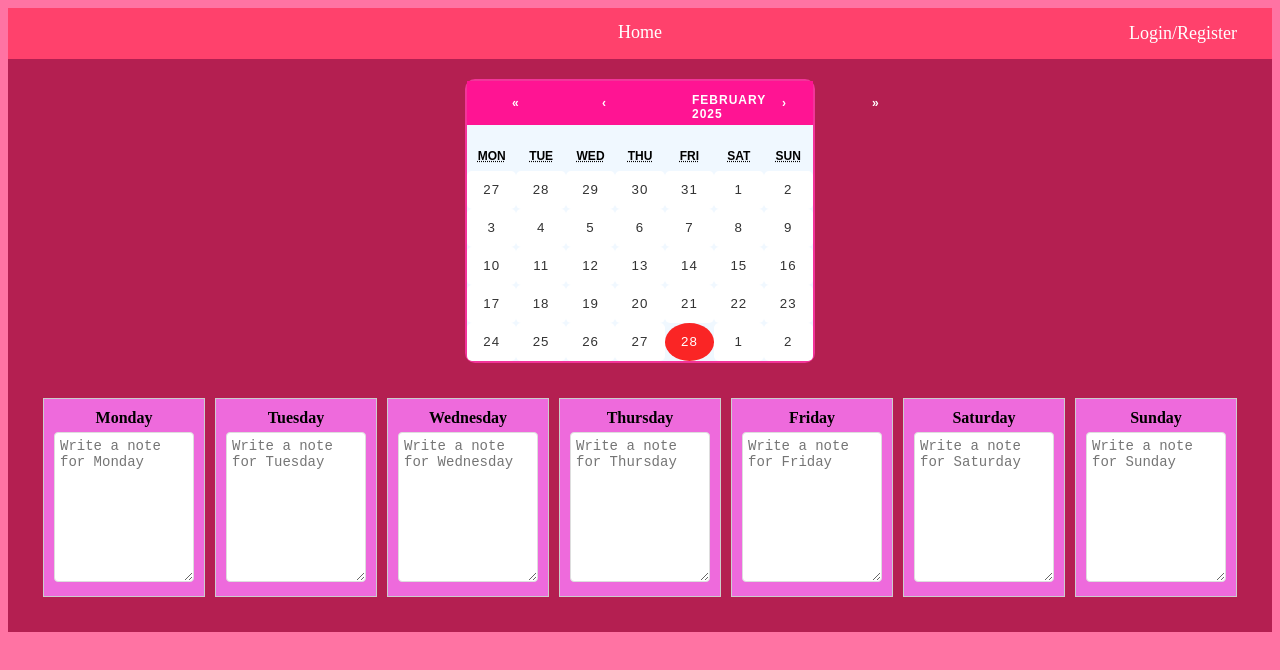
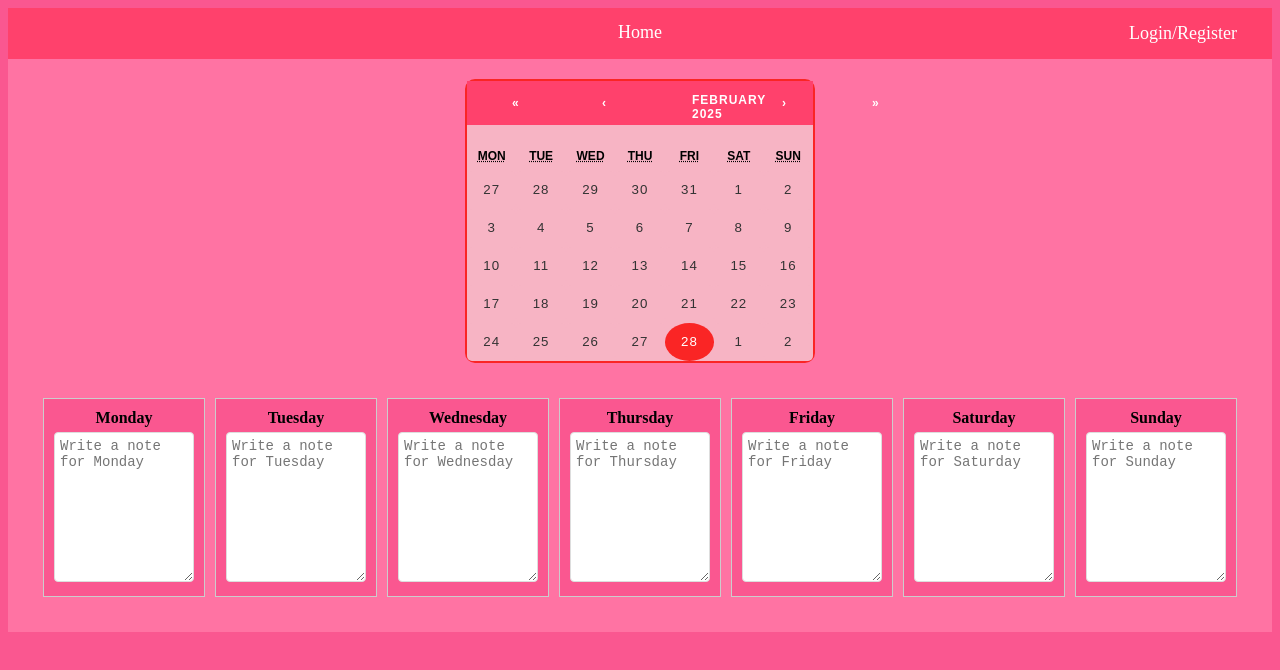
Before and after one commit to TwiceG/calendarling, a React (Vite) app: page /week-planner in a window 1280 px wide. Shown: the top 670 px of the page. Built offline with nearby package versions, Linux system fonts and the light colour scheme; no server answers.

Commit message:
adjust the colors on the planner page

```diff
--- a/src/style/App.css
+++ b/src/style/App.css
@@ -1,3 +1,4 @@
 body {
    background-color: #FF73A3;
+   background-color: #fa5790;
 }
--- a/src/style/CustomCalendar.css
+++ b/src/style/CustomCalendar.css
@@ -15,14 +15,14 @@
 
 /* Main calendar container */
 .react-calendar {
-    background-color: #f0f8ff; /* Change the calendar background color */
-    border: 2px solid #f3349a; /* Change the border color */
+    background-color:#f7b4c4; /* Change the calendar background color */
+    border: 2px solid  #fa2525; /* Change the border color */
     border-radius: 10px; /* Rounded corners */
 }
 
 /* Individual day tiles */
 .react-calendar__tile {
-    background-color: #fff; /* Change the tile background color */
+    background-color:  #f7b4c4; /* Change the tile background color */
     color: #333; /* Change the text color */
     border-radius: 5px; /* Rounded corners for tiles */
     transition: background-color 0.3s ease; /* Smooth background transition */
@@ -30,7 +30,7 @@
 
 /* Highlighted tile */
 .react-calendar__tile--active {
-    background-color: #f3349a; /* Change background color for the active tile */
+    background-color: #FF416C; /* Change background color for the active tile */
     color: white; /* Change text color for visibility */
 }
 
@@ -48,7 +48,7 @@
 
 /* Navigation buttons */
 .react-calendar__navigation {
-    background-color: #ff1493; /* Change navigation bar color */
+    background-color: #FF416C; /* Change navigation bar color */
     color: white; /* Change the color of navigation buttons */
 }
 
--- a/src/style/Weekdays.css
+++ b/src/style/Weekdays.css
@@ -28,7 +28,7 @@
     padding: 10px;
     margin: 5px;
     border: 1px solid #ccc;
-    background-color: rgb(238, 106, 220);
+    background-color: #fa5790;
 
 }
 
--- a/src/style/WeeklyPlanner.css
+++ b/src/style/WeeklyPlanner.css
@@ -11,7 +11,7 @@
 
 .weekly-planner {
     display: flex;
-    background-color: rgb(180, 31, 81);
+    background-color:  #FF73A3;
     flex-direction: column; /* Arrange items vertically */
     align-items: center;
     padding: 20px;
```
